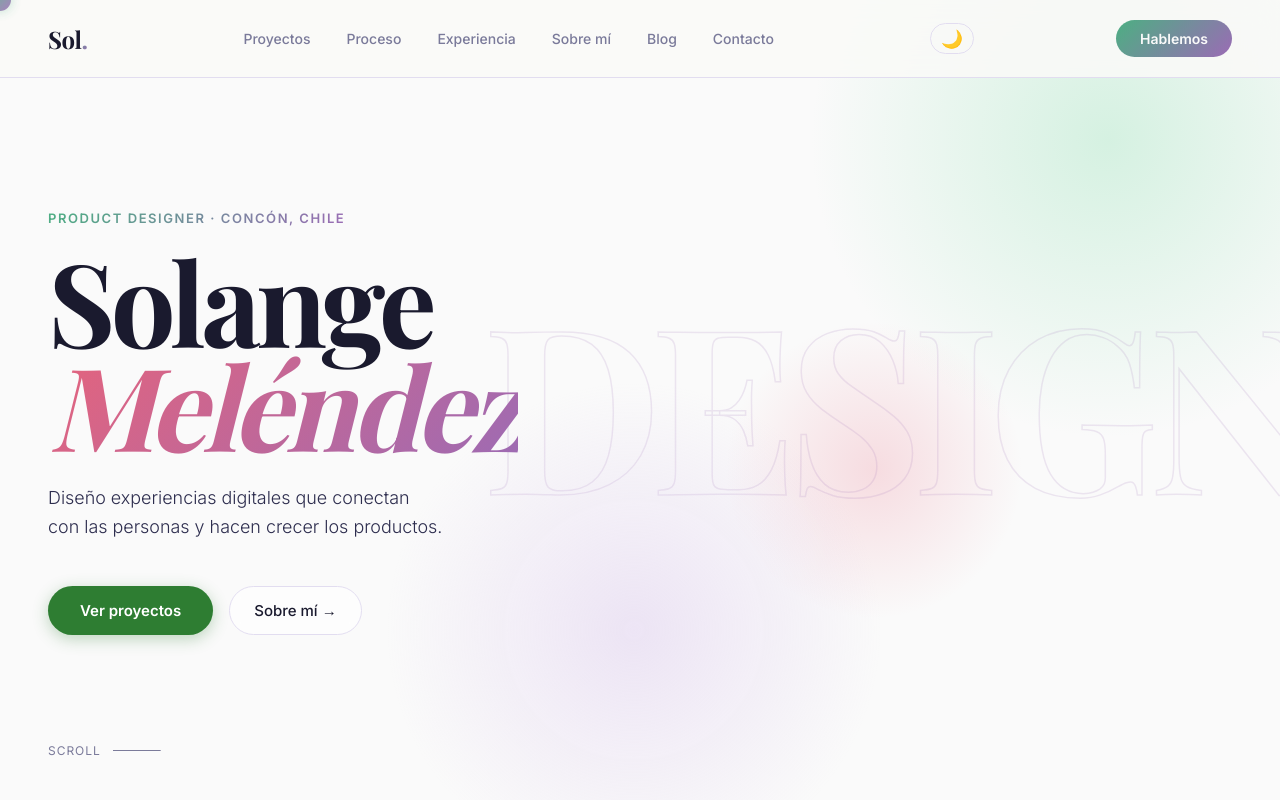
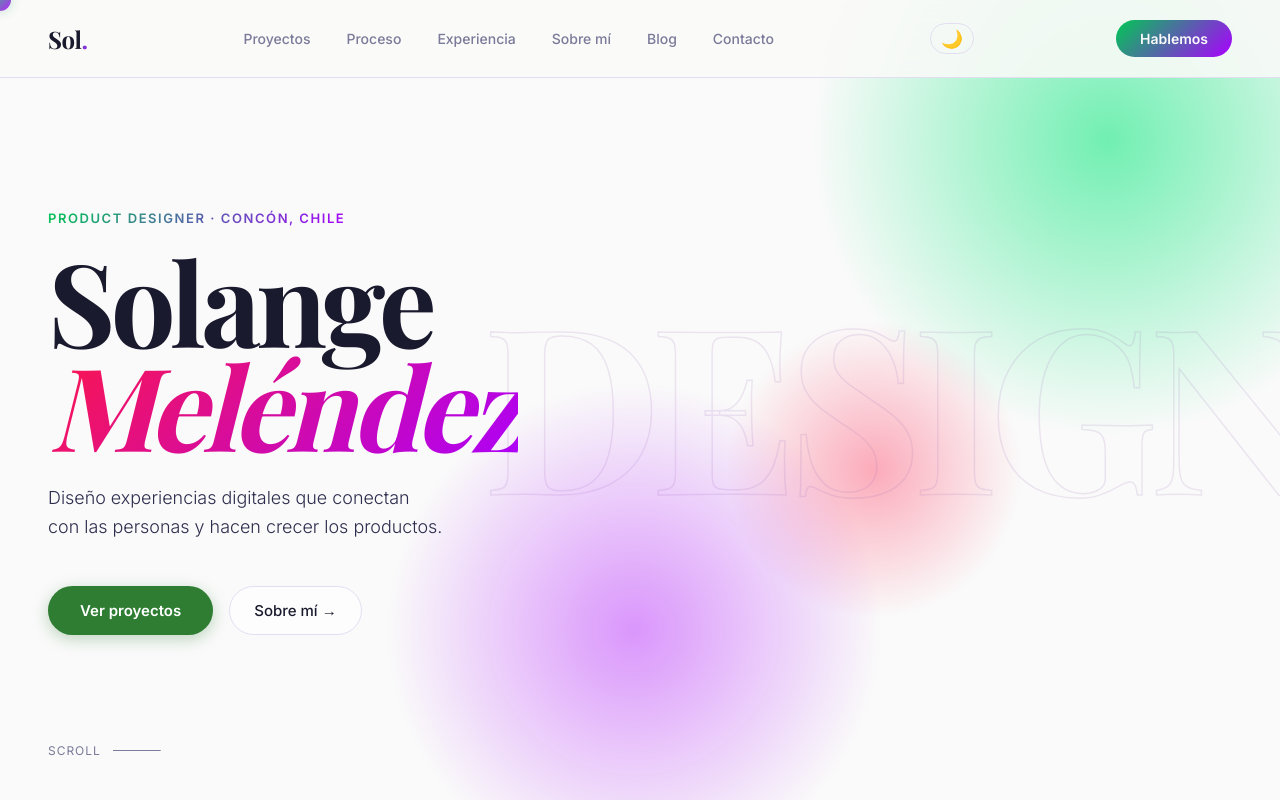
Before and after one commit to sol-escribiendo/portafolio-smelendez, a React (Vite) app: page / in a window 1280 px wide. Shown: the top 800 px of the page. Built offline with nearby package versions, Linux system fonts and the light colour scheme; a web font is replaced by a local one.

Commit message:
✨ Gradientes vibrantes tipo Siri — aurora intenso

```diff
--- a/src/app/app.css
+++ b/src/app/app.css
@@ -7,20 +7,20 @@
   --ink-soft: #2D2D4E;
   --ink-muted: #7A7A9A;
 
-  /* Brand colors — extraídos de tu imagen */
-  --green: #4CAF82;
-  --green-light: #A8E6C3;
-  --pink: #E8637A;
-  --pink-light: #F5B8C4;
-  --lavender: #9B6BB5;
-  --lavender-light: #D4BCEB;
+  /* Brand colors — saturados tipo Siri */
+  --green: #00C853;
+  --green-light: #69F0AE;
+  --pink: #FF1744;
+  --pink-light: #FF80AB;
+  --lavender: #AA00FF;
+  --lavender-light: #E040FB;
 
-  /* Gradients */
-  --grad-hero: linear-gradient(135deg, #A8E6C3 0%, #D4BCEB 50%, #F5B8C4 100%);
-  --grad-accent: linear-gradient(135deg, #4CAF82 0%, #9B6BB5 100%);
-  --grad-warm: linear-gradient(135deg, #E8637A 0%, #9B6BB5 100%);
-  --grad-cool: linear-gradient(135deg, #4CAF82 0%, #D4BCEB 100%);
-  --grad-card: linear-gradient(135deg, #f0faf5 0%, #f5f0fa 100%);
+  /* Gradients — vibrantes, aurora */
+  --grad-hero: linear-gradient(135deg, #00E676 0%, #AA00FF 50%, #FF1744 100%);
+  --grad-accent: linear-gradient(135deg, #00C853 0%, #AA00FF 100%);
+  --grad-warm: linear-gradient(135deg, #FF1744 0%, #AA00FF 100%);
+  --grad-cool: linear-gradient(135deg, #00E676 0%, #E040FB 100%);
+  --grad-card: linear-gradient(135deg, #f0fff5 0%, #f5eeff 100%);
 
   --accent: #4CAF82;
   --accent-light: #A8E6C3;
@@ -284,7 +284,7 @@ a { cursor: none; }
   right: -10%;
   width: 600px;
   height: 600px;
-  background: radial-gradient(circle, rgba(168,230,195,0.45) 0%, transparent 70%);
+  background: radial-gradient(circle, rgba(0,230,118,0.55) 0%, transparent 70%);
   border-radius: 50%;
   pointer-events: none;
 }
@@ -295,7 +295,7 @@ a { cursor: none; }
   left: 30%;
   width: 500px;
   height: 500px;
-  background: radial-gradient(circle, rgba(212,188,235,0.35) 0%, transparent 70%);
+  background: radial-gradient(circle, rgba(170,0,255,0.4) 0%, transparent 70%);
   border-radius: 50%;
   pointer-events: none;
 }
@@ -306,7 +306,7 @@ a { cursor: none; }
   right: 20%;
   width: 300px;
   height: 300px;
-  background: radial-gradient(circle, rgba(232,99,122,0.2) 0%, transparent 70%);
+  background: radial-gradient(circle, rgba(255,23,68,0.35) 0%, transparent 70%);
   border-radius: 50%;
   pointer-events: none;
 }
@@ -1013,7 +1013,7 @@ a { cursor: none; }
   inset: 0;
   border-radius: var(--radius-lg);
   padding: 1.5px;
-  background: linear-gradient(135deg, #4CAF82, #9B6BB5, #E8637A);
+  background: linear-gradient(135deg, #00C853, #AA00FF, #FF1744);
   -webkit-mask: linear-gradient(#fff 0 0) content-box, linear-gradient(#fff 0 0);
   -webkit-mask-composite: xor;
   mask-composite: exclude;
```
